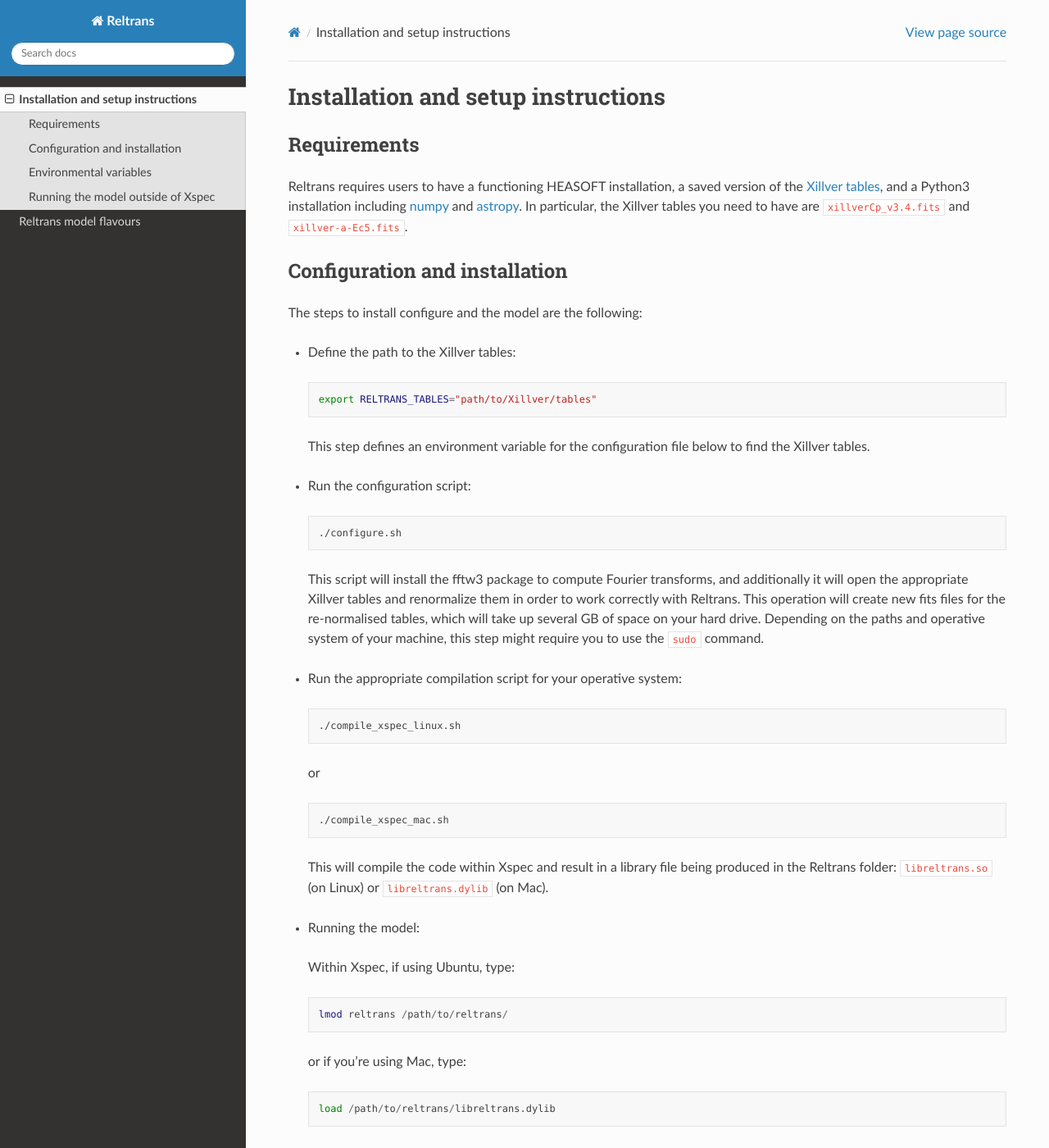
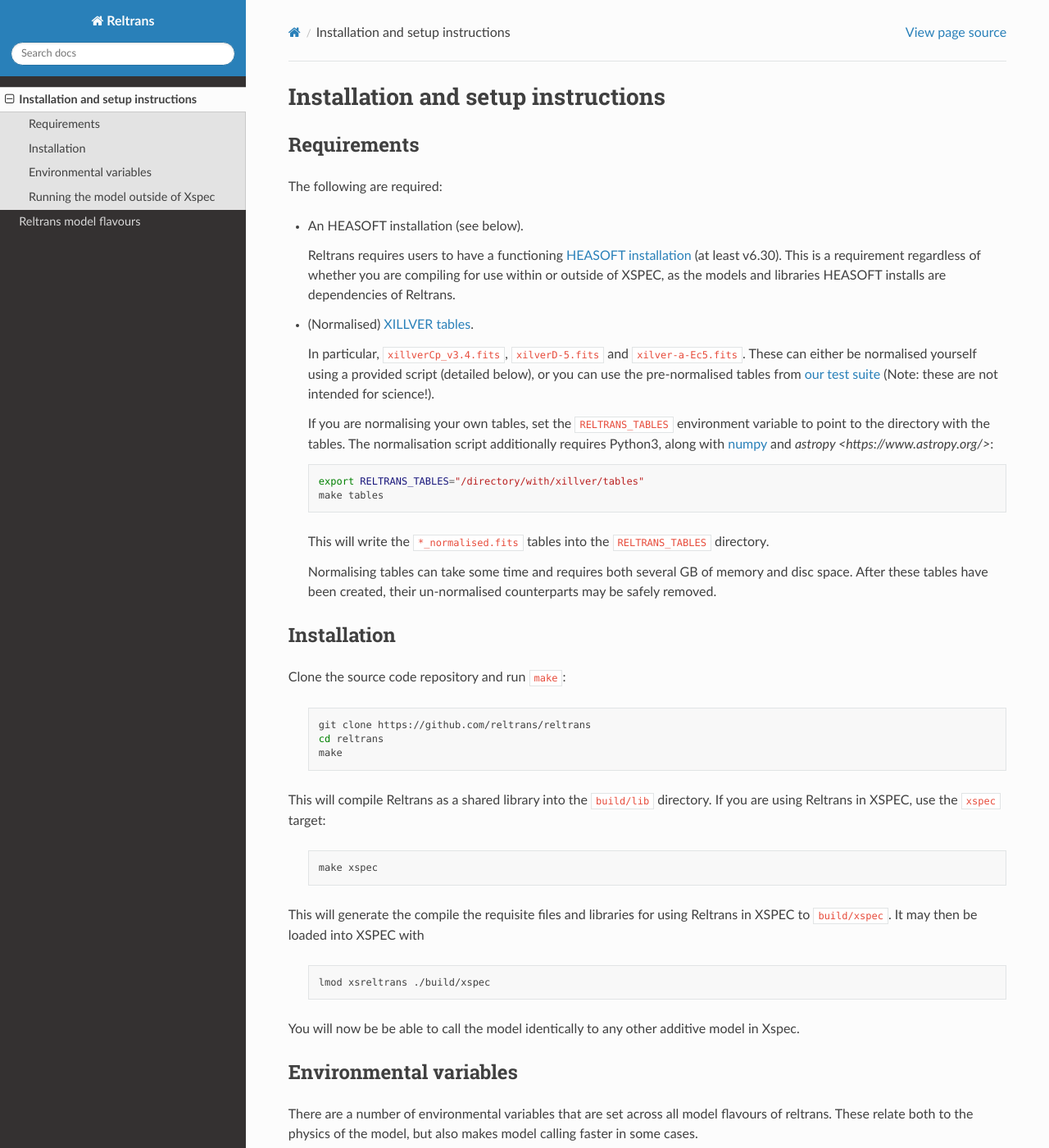
Before and after one commit to reltrans/reltransDocs, a Sphinx documentation site: the page built from source/installation.rst, in a window 1280 px wide and 1400 px high. Shown: the whole window at 82% size. Built offline with Sphinx 7.4.7 and the Read the Docs theme 3.1.0, drawn with Linux system fonts in a browser that asks for light colours; some of the changed text lies outside the part shown.

Commit message:
feat: update installation instructions

```diff
--- a/source/installation.rst
+++ b/source/installation.rst
@@ -3,71 +3,70 @@
 Requirements
 ------------
 
-Reltrans requires users to have a functioning HEASOFT installation, a saved
-version of the `Xillver tables <https://sites.srl.caltech.edu/~javier/xillver/>`_,
-and a Python3 installation including `numpy <https://numpy.org/>`_ and
-`astropy <https://www.astropy.org/>`_. In particular, the Xillver tables you
-need to have are ``xillverCp_v3.4.fits`` and ``xillver-a-Ec5.fits``.
+The following are required:
 
-Configuration and installation
-------------------------------
+* An HEASOFT installation (see below).
 
-The steps to install configure and the model are the following:
+  Reltrans requires users to have a functioning `HEASOFT installation
+  <https://heasarc.gsfc.nasa.gov/docs/software/lheasoft/>`_ (at least v6.30).
+  This is a requirement regardless of whether you are compiling for use within
+  or outside of XSPEC, as the models and libraries HEASOFT installs are
+  dependencies of Reltrans.
 
-* Define the path to the Xillver tables:
+* (Normalised) `XILLVER tables <https://sites.srl.caltech.edu/~javier/xillver/>`_.
+
+  In particular, ``xillverCp_v3.4.fits``, ``xilverD-5.fits`` and
+  ``xilver-a-Ec5.fits``. These can either be normalised yourself using a
+  provided script (detailed below), or you can use the pre-normalised tables
+  from `our test suite
+  <https://github.com/reltrans/model-data/releases/latest>`_ (Note: these are
+  not intended for science!).
+
+  If you are normalising your own tables, set the ``RELTRANS_TABLES``
+  environment variable to point to the directory with the tables.  The
+  normalisation script additionally requires Python3, along with `numpy
+  <https://numpy.org/>`_ and `astropy <https://www.astropy.org/>`:
+
+  .. code-block:: bash
+
+     export RELTRANS_TABLES="/directory/with/xillver/tables"
+     make tables
+
+  This will write the ``*_normalised.fits`` tables into the ``RELTRANS_TABLES``
+  directory.
+
+  Normalising tables can take some time and requires both several GB of memory
+  and disc space. After these tables have been created, their un-normalised
+  counterparts may be safely removed.
+
+
+Installation
+------------
+
+Clone the source code repository and run ``make``:
 
  .. code-block:: bash
 
-    export RELTRANS_TABLES="path/to/Xillver/tables"
+    git clone https://github.com/reltrans/reltrans
+    cd reltrans
+    make
 
- This step defines an environment variable for the configuration file below to
- find the Xillver tables.
-
-* Run the configuration script:
+This will compile Reltrans as a shared library into the ``build/lib``
+directory. If you are using Reltrans in XSPEC, use the ``xspec`` target:
 
  .. code-block:: bash
 
-    ./configure.sh
+    make xspec
 
- This script will install the fftw3 package to compute Fourier transforms, and
- additionally it will open the appropriate Xillver tables and renormalize them
- in order to work correctly with Reltrans. This operation will create new fits
- files for the re-normalised tables, which will take up several GB of space on
- your hard drive. Depending on the paths and operative system of your machine,
- this step might require you to use the ``sudo`` command.
-
-* Run the appropriate  compilation script for your operative system:
+This will generate the compile the requisite files and libraries for using
+Reltrans in XSPEC to ``build/xspec``. It may then be loaded into XSPEC with
 
  .. code-block:: bash
 
-    ./compile_xspec_linux.sh
+    lmod xsreltrans ./build/xspec
 
- or
-
- .. code-block:: bash
-
-    ./compile_xspec_mac.sh
-
- This will compile the code within Xspec and result in a library file being
- produced in the Reltrans folder: ``libreltrans.so`` (on Linux) or
- ``libreltrans.dylib`` (on Mac).
-
-* Running the model:
-
- Within Xspec, if using Ubuntu, type:
-
- .. code-block:: tcl
-
-    lmod reltrans /path/to/reltrans/
-
- or if you're using Mac, type:
-
- .. code-block:: tcl
-
-    load /path/to/reltrans/libreltrans.dylib
-
- You will now be be able to call the model identically to any other additive
- model in Xspec.
+You will now be be able to call the model identically to any other additive
+model in Xspec.
 
 .. _environmentvars:
 
@@ -80,7 +79,7 @@
 
 If environment variables are not set, the model uses default parameters.
 
-* ION_ZONES [integer > 0; default 20]\:
+* ``ION_ZONES`` [integer > 0; default 20]:
 
   It sets the number of radial zones of
   the disk to calculate the ionisation profile of the disk. The default value is
@@ -88,25 +87,25 @@
   it is set to 1 the disk is considered to have the same ionisation and the same
   density everywhere.
 
-* A_DENSITY [possible options 0 or 1; default 0]:
+* ``A_DENSITY`` [possible options 0 or 1; default 0]:
 
   It sets the type to density
   profile in the disk. There are two options:
 
-  * A_DENSITY = 0 -> constant density
-  * A_DENSITY = 1 -> Shakura & Suniev zone A density profile.
+  * ``A_DENSITY = 0`` -> constant density
+  * ``A_DENSITY = 1`` -> Shakura & Suniev zone A density profile.
 
   Keep in mind that if you set the ION_ZONES = 1, it doesn't matter which
   density profile you choose because you have a single radial zone disk.
 
-* MU_ZONES [integer > 0; default 5 ]:
+* ``MU_ZONES`` [integer > 0; default 5 ]:
 
   it sets the zones for the emitting angle (they are different from the radial
   zones). In previous work we noticed that the angle dependence does not change
   dramatically the spectrum, thus we have used MU_ZONES set to 1 to speed up the
   code.
 
-* RELTRANS_TABLES [character string, NO default]:
+* ``RELTRANS_TABLES`` [character string, NO default]:
 
   sets the path to where the Xillver tables to be used in the model are.
 
@@ -114,7 +113,7 @@
    These tables should be the re-normalised tables produced by running the
    configuration file, NOT the tables that come directly from the website.
 
-* RMF_SET and ARF_SET [character string; NO default]:
+* ``RMF_SET`` and ``ARF_SET`` [character string; NO default]:
 
   they pre-set the path of the response matrix and the arf.
   This is not necessary if you are interested in the time-averaged energy
@@ -128,7 +127,7 @@
   example XMM and NuSTAR), then they also needs to specify the path to the
   second set of responses by additionally setting the RMF_SET2 and ARF_SET2.
 
-* EMIN_REF and EMAX_REF [numbers > 0, NO default]:
+* ``EMIN_REF`` and ``EMAX_REF`` [numbers > 0, NO default]:
 
   the minimum and maximum energies used to define the reference band used when
   calculating the model cross spectrum.
@@ -136,18 +135,18 @@
   example XMM and NuSTAR), then they also need to specify the reference band of
   the second instrument by additionally setting EMIN_REF2 and EMAX_REF2.
 
-* REV_VERB [integer > 0, default 0]:
+* ``REV_VERB`` [integer > 0, default 0]:
 
   A verbosity switch to print information to terminal every time the model is
   run. Set to 0 during fits to avoid cluttering the terminal.
 
-* BACKSCL [number > 0, default 1]:
+* ``BACKSCL`` [number > 0, default 1]:
 
   used to re-scale the background when running
   the simulation model flavours; it is identical to the BACKSCL parameter in the
   Xspec fakeit routine.
 
-* SEED_SIML [number > 0, NO default]:
+* ``SEED_SIML`` [number > 0, NO default]:
 
   the seed used to initialize the random
   number generator for the simulator model flavours.
```
